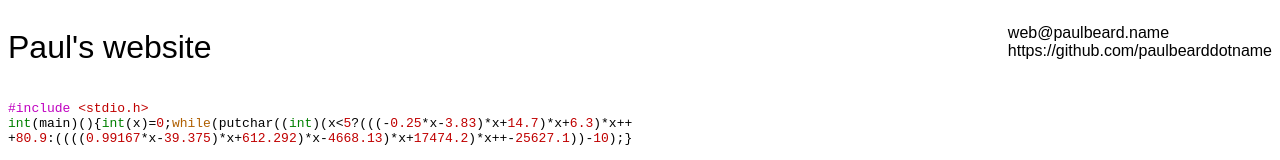
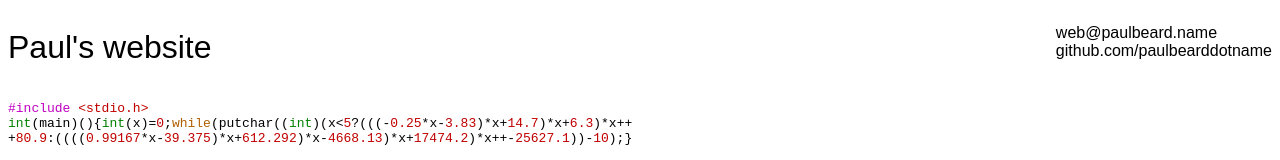
Before and after one commit to paulbearddotname/paulbearddotname.github.io, a plain HTML site: page index.html in a window 1280 px wide. Shown: the top 160 px of the page. Drawn offline with Linux system fonts and the light colour scheme.

Commit message:
Updated link.

```diff
--- a/index.html
+++ b/index.html
@@ -22,7 +22,7 @@
 
             <p style="flex: none;">
                 <a href="mailto:web@paulbeard.name">web@paulbeard.name</a><br/>
-                <a href="https://github.com/paulbearddotname" target="_blank">https://github.com/paulbearddotname</a>
+                <a href="https://github.com/paulbearddotname" target="_blank">github.com/paulbearddotname</a>
             </p>
         </div>
 <!--
```
Also changed, not shown: 1 other file.
